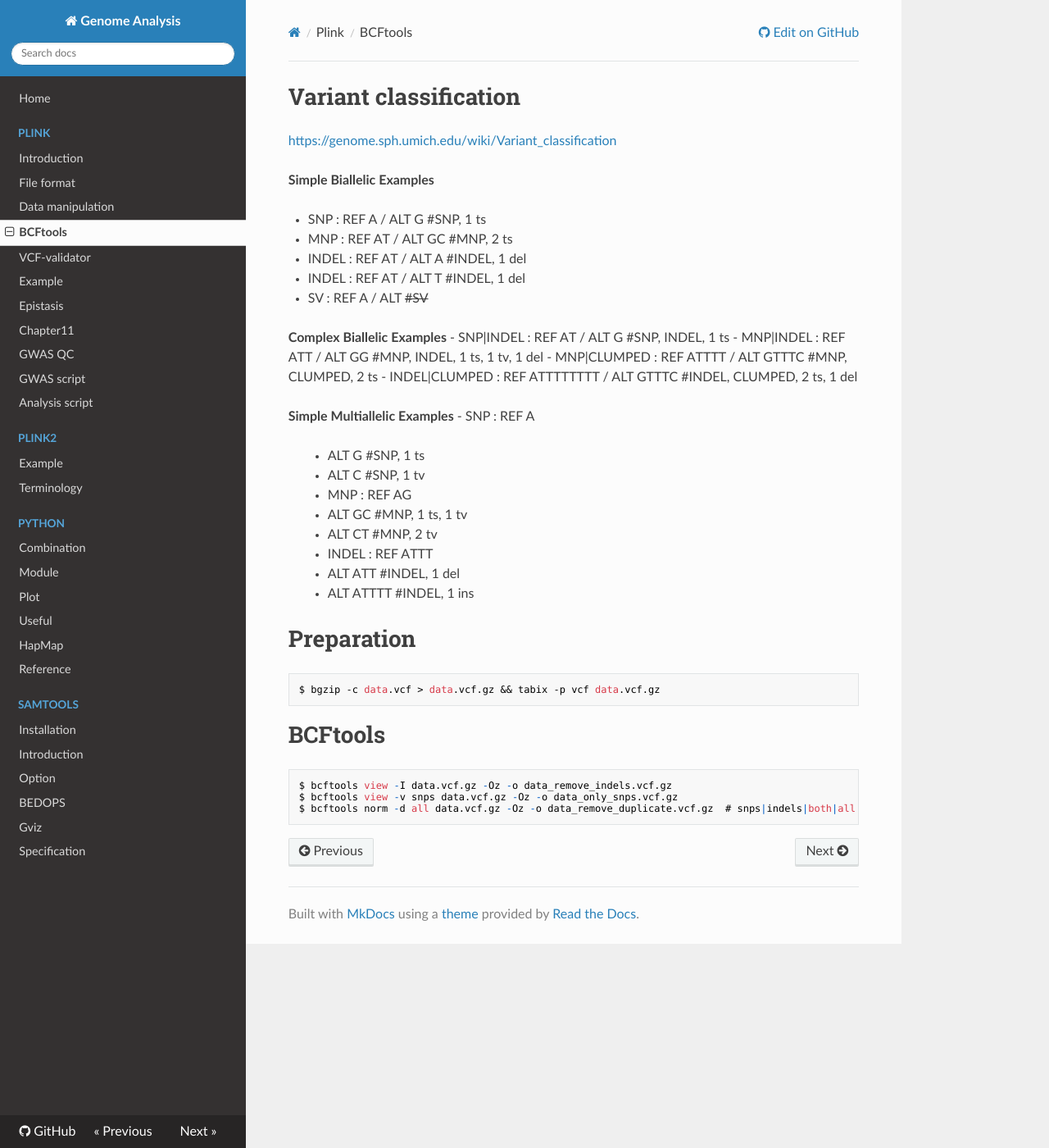
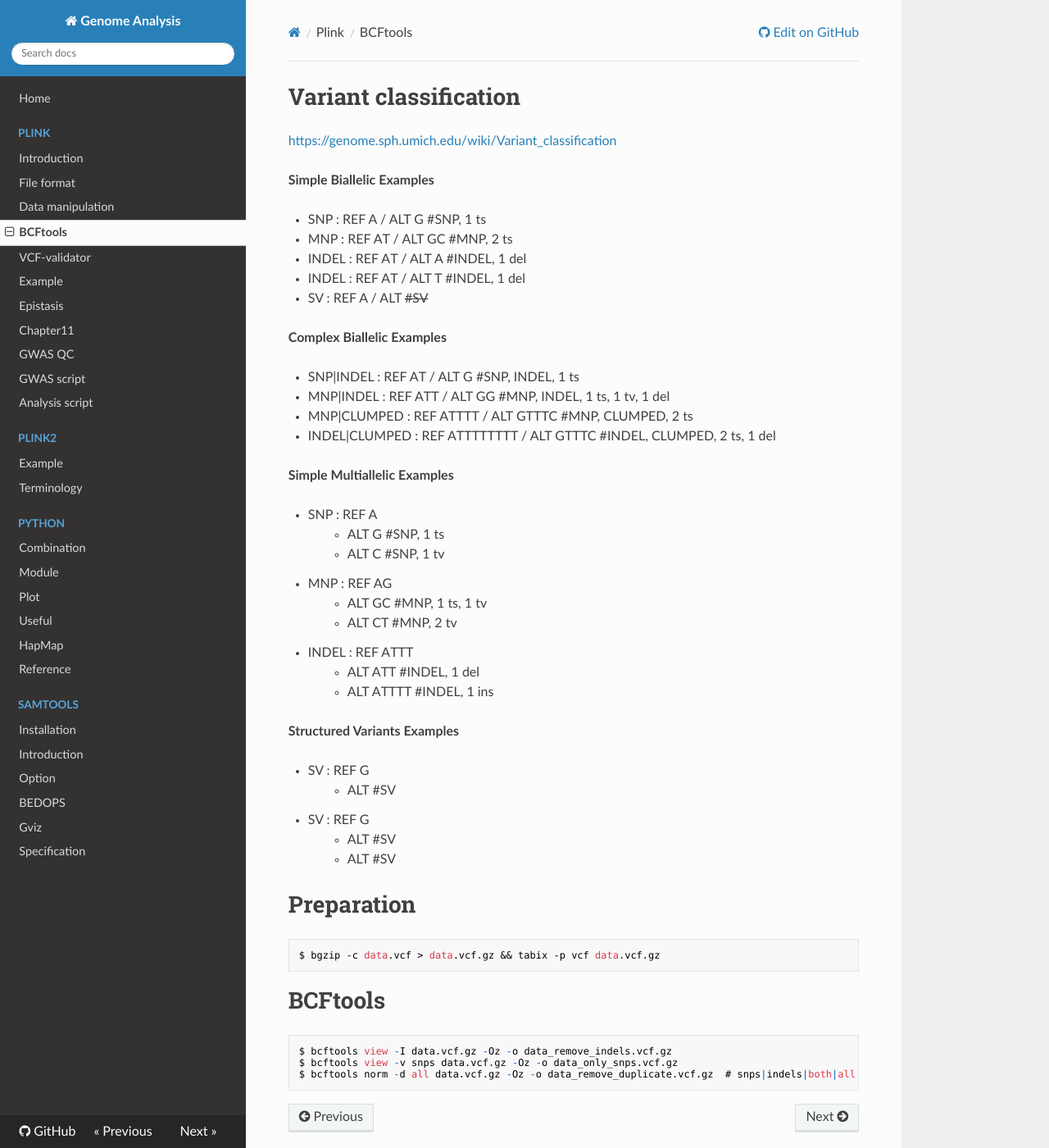
Before and after one commit to WonyoungCho/plink, an MkDocs documentation site: the page built from docs/bcftools_mani.md, in a window 1280 px wide and 1400 px high. Shown: the whole window at 82% size. Built offline with MkDocs 1.6.1, drawn with Linux system fonts in a browser that asks for light colours; nearby versions of some CDN libraries; old or Windows-style settings are respelled for this version of MkDocs.

Commit message:
Update bcftools_mani.md

```diff
--- a/docs/bcftools_mani.md
+++ b/docs/bcftools_mani.md
@@ -10,12 +10,14 @@
 - SV    :  REF  A   /  ALT <DEL>  #SV
 
 **Complex Biallelic Examples**
+
 - SNP|INDEL      :  REF  AT         /  ALT  G           #SNP, INDEL, 1 ts
 - MNP|INDEL      :  REF  ATT        /  ALT  GG          #MNP, INDEL, 1 ts, 1 tv, 1 del
 - MNP|CLUMPED    :  REF  ATTTT      /  ALT  GTTTC       #MNP, CLUMPED, 2 ts
 - INDEL|CLUMPED  :  REF  ATTTTTTTT  /  ALT  GTTTC       #INDEL, CLUMPED, 2 ts, 1 del
 
 **Simple Multiallelic Examples**
+
 - SNP   :  REF  A
 > - ALT  G           #SNP, 1 ts
 > - ALT  C           #SNP, 1 tv
@@ -25,6 +27,14 @@
 - INDEL :  REF  ATTT
 > - ALT  ATT         #INDEL, 1 del
 > - ALT  ATTTT       #INDEL, 1 ins
+
+**Structured Variants Examples**
+
+- SV  :  REF  G
+> - ALT <INS:ME:LINE1>    #SV
+- SV  :  REF  G
+> - ALT <CN4>             #SV
+> - ALT <CN12>            #SV
 
 
 # Preparation
```
